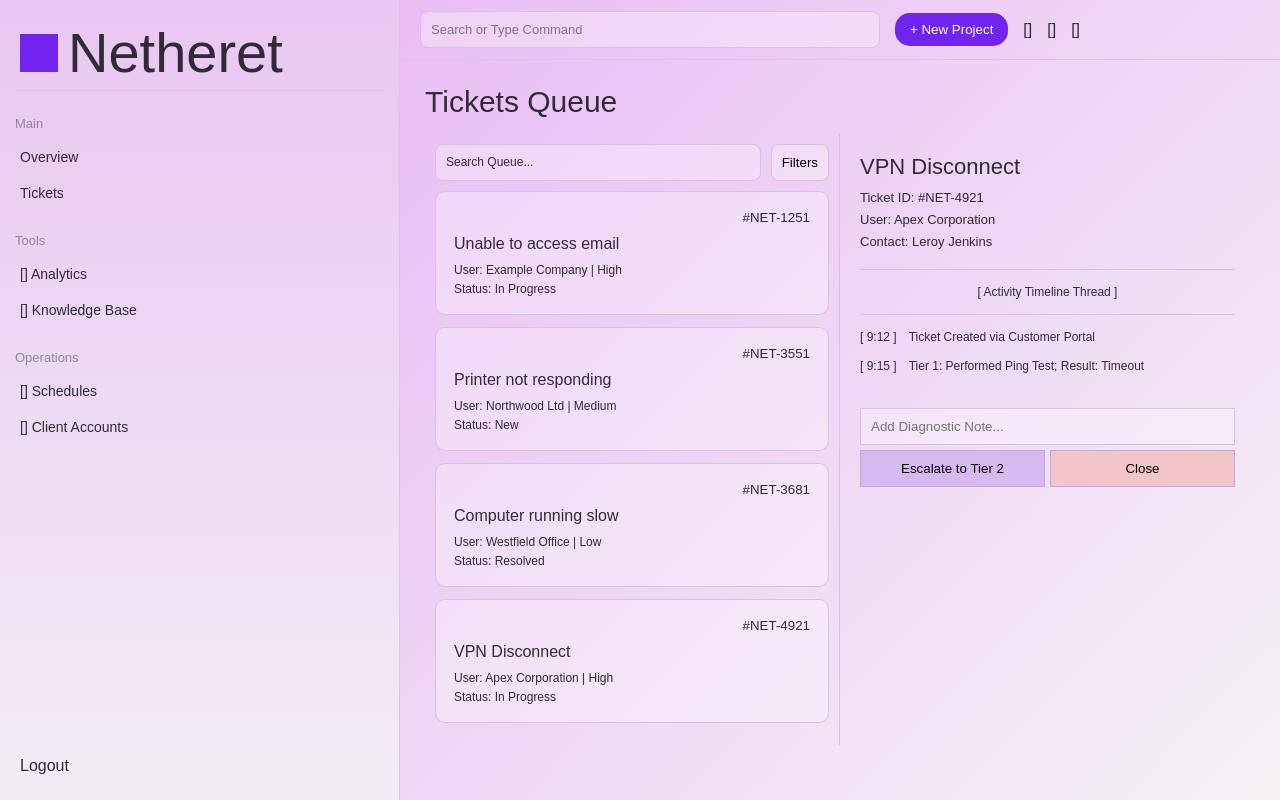
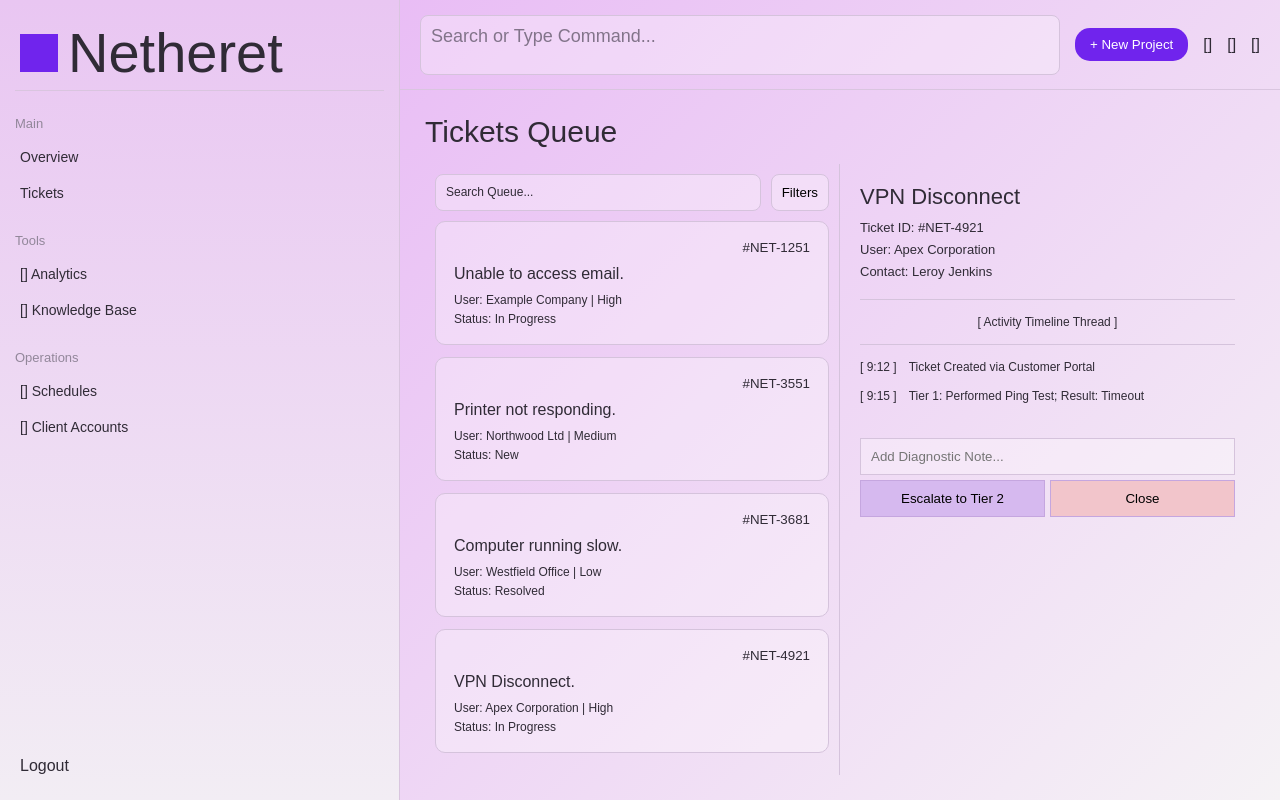
Before and after one commit to najehprojects/netheret-project, a Flask app: page /tickets in a window 1280 px wide. Run offline with Flask 3, Linux system fonts and the light colour scheme.

Commit message:
Work in class

```diff
--- a/app.py
+++ b/app.py
@@ -6,35 +6,38 @@ tickets = [
     {
         "id": 1251,
         "customer": "Example Company",
-        "issue": "Unable to access email",
+        "issue": "Unable to access email.",
         "priority": "High",
         "status": "In Progress"
     },
     {
         "id": 3551,
         "customer": "Northwood Ltd",
-        "issue": "Printer not responding",
+        "issue": "Printer not responding.",
         "priority": "Medium",
         "status": "New"
     },
     {
         "id": 3681,
         "customer": "Westfield Office",
-        "issue": "Computer running slow",
+        "issue": "Computer running slow.",
         "priority": "Low",
         "status": "Resolved"
     },
     {
         "id": 4921,
         "customer": "Apex Corporation",
-        "issue": "VPN Disconnect",
+        "issue": "VPN Disconnect.",
         "priority": "High",
         "status": "In Progress"
     },
 ]
 
+@app.route("/login0")
+def login():
+    return render_template("login.html")
 
-@app.route("/")
+@app.route("/dashboard")
 def dashboard():
     return render_template("dashboard.html", tickets=tickets)
 
--- a/static/css/style.css
+++ b/static/css/style.css
@@ -86,7 +86,7 @@ body {
 /* TOP NAVIGATION */
 
 .topbar {
-    height: 60px;
+    height: 90px;
     padding: 10px 20px;
     display: flex;
     align-items: center;
@@ -96,13 +96,15 @@ body {
 
 .search-box {
     flex: 1;
-    max-width: 460px;
+    max-width: 1400px;
+    max-height: 60px;
+    height: 60px;
     padding: 10px;
     background: rgba(255, 255, 255, 0.3);
     border: 1px solid #d5c3dc;
     border-radius: 8px;
     color: #82748a;
-    font-size: 13px;
+    font-size: 18px;
 }
 
 .topbar-actions {
--- a/templates/base.html
+++ b/templates/base.html
@@ -43,7 +43,7 @@
 
         <header class="topbar">
             <div class="search-box">
-                <span>Search or Type Command</span>
+                <span>Search or Type Command...</span>
             </div>
 
             <div class="topbar-actions">
```
Also changed, not shown: templates/login.html (added).
